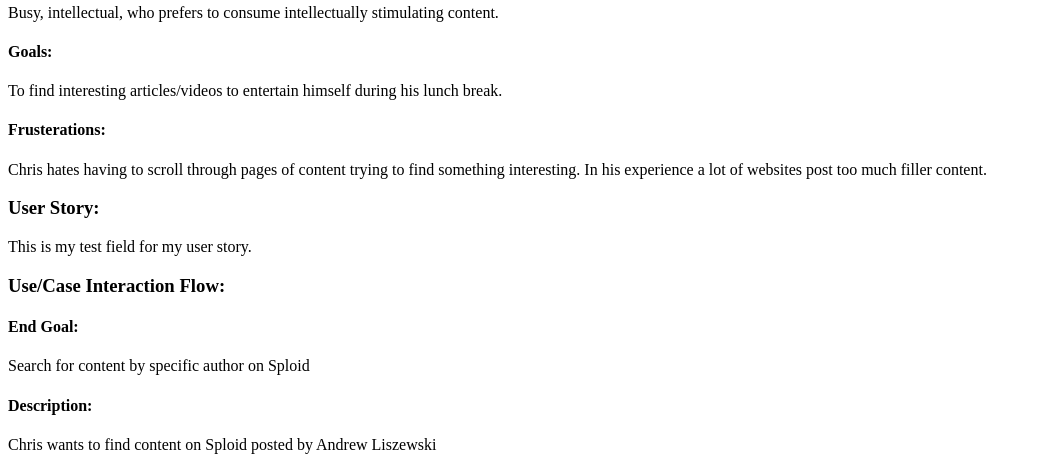
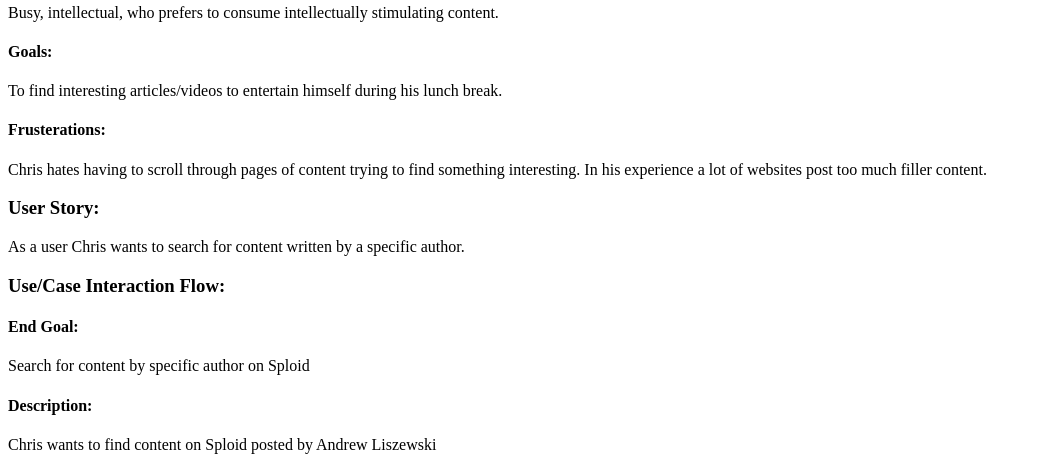
Before and after one commit to jticer4/data-design, a PHP site: page / in a window 1280 px wide. Shown: the part 538-996 px from the top of the page, without its empty margins (0-1041 px from the left). Run offline with PHP 8.4, Linux system fonts and the light colour scheme.

Commit message:
added in my user story

```diff
--- a/index.php
+++ b/index.php
@@ -21,7 +21,7 @@ version of Windows 10</p>
 <p>Chris hates having to scroll through pages of content trying to find something interesting.
  In his experience a lot of websites post too much filler content.</p>";
 echo "<h3>User Story: </h3>
-<p>This is my test field for my user story. </p>";
+<p>As a user Chris wants to search for content written by a specific author. </p>";
 echo "<h3>Use/Case Interaction Flow: </h3>";
 echo "<h4>End Goal:</h4>
 <p>Search for content by specific author on Sploid</p>
```
